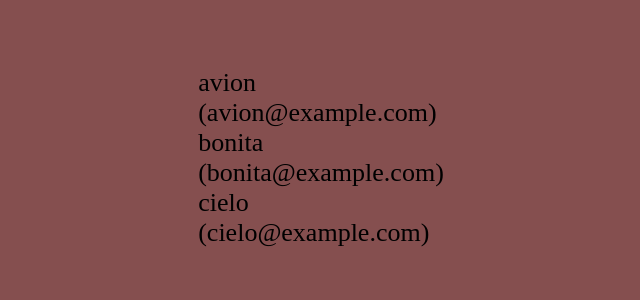
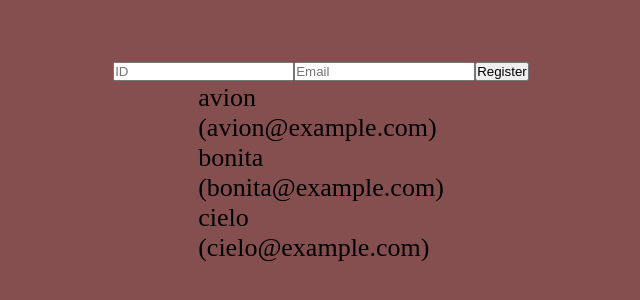
Before and after one commit to BexFox/React_Array, a React (Vite) app: page / in a window 1280 px wide. Shown: the part 242-542 px from the top of the page, without its empty margins (319-959 px from the left). Built offline with nearby package versions, Linux system fonts and the light colour scheme; the HTML template or start-up script is replaced by a standard one.

Commit message:
Complete CreateUser with concat

```diff
--- a/src/App.css
+++ b/src/App.css
@@ -2,6 +2,7 @@
   height: 100vh;
   background: rgb(133, 79, 79);
   display: flex;
+  flex-flow: column;
   justify-content: center;
   align-items: center;
   font-size: calc(10px + 1rem);
--- a/src/App.jsx
+++ b/src/App.jsx
@@ -1,15 +1,48 @@
-import React from 'react';
+import React, { useState, useRef } from 'react';
 import UserList from './UserList';
+import CreateUser from './CreateUser';
 import './App.css';
 
 function App() {
-  const users = [
+  const [inputs, setInputs] = useState({
+    username: '',
+    email: '',
+  });
+  const { username, email } = inputs;
+  const onChange = (e) => {
+    const { name, value } = e.target;
+    setInputs({
+      ...inputs,
+      [name]: value,
+    });
+  };
+  const [users, setUsers] = useState([
     { id: 1, username: 'avion', email: 'avion@example.com' },
     { id: 2, username: 'bonita', email: 'bonita@example.com' },
     { id: 3, username: 'cielo', email: 'cielo@example.com' },
-  ];
+  ]);
+  const nextId = useRef(4);
+  const onCreate = () => {
+    const user = {
+      id: nextId.current,
+      username,
+      email,
+    };
+    setUsers(users.concat(user));
+    setInputs({
+      username: '',
+      email: '',
+    });
+    nextId.current += 1;
+  };
   return (
     <div className='App'>
+      <CreateUser
+        username={username}
+        email={email}
+        onChange={onChange}
+        onCreate={onCreate}
+      />
       <UserList users={users} />
     </div>
   );
--- /dev/null
+++ b/src/CreateUser.jsx
@@ -0,0 +1,21 @@
+import React from 'react';
+
+export default function CreateUser({ username, email, onChange, onCreate }) {
+  return (
+    <div>
+      <input
+        name='username'
+        placeholder='ID'
+        onChange={onChange}
+        value={username}
+      />
+      <input
+        name='email'
+        placeholder='Email'
+        onChange={onChange}
+        value={email}
+      />
+      <button onClick={onCreate}>Register</button>
+    </div>
+  );
+}
```
